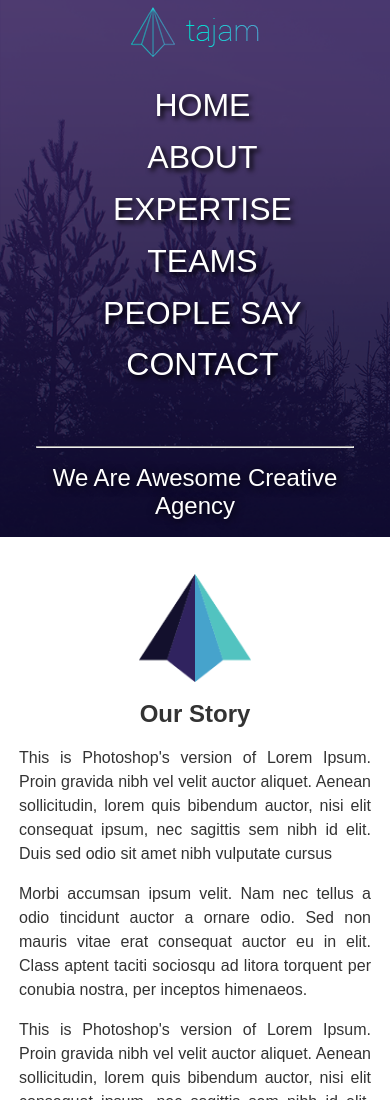
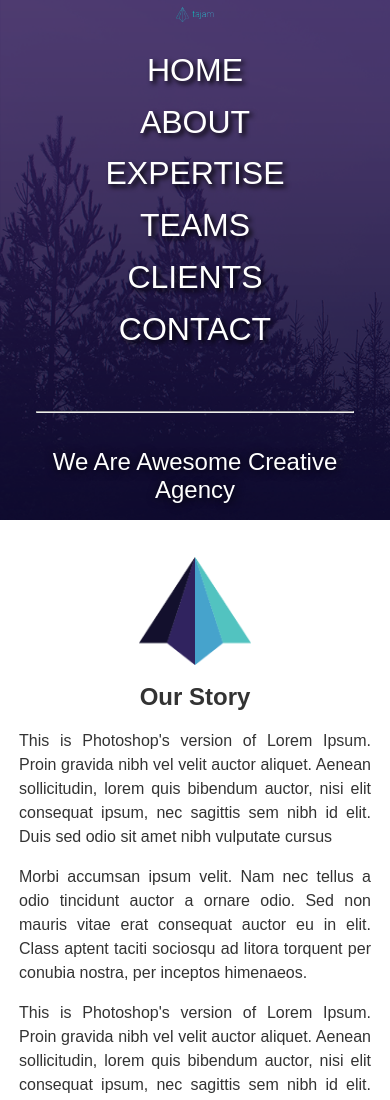
Before and after one commit to ViktorETH/LandingPage-Sass, a website: page index.html in a window 390 px wide. Shown: the top 1100 px of the page. Drawn offline with nearby package versions, Linux system fonts and the light colour scheme.

Commit message:
Made several edits

```diff
--- a/app/sass/main.sass
+++ b/app/sass/main.sass
@@ -58,13 +58,20 @@ header
 	.l_more
 		display: none
 
-nav
+.head_nav
 	@include item_row
 	align-items: center
 	padding-top: 2%
+	@media screen and (max-width: 1200px)
+		flex-direction: column
+		.navigation
+			width: 80%
+		.logo
+			width: 10%
 
 @media screen and (max-width: 800px)
-	nav
+	.head_nav
+		width: 100%
 		flex-direction: column
 		align-items: center
 
@@ -77,11 +84,14 @@ nav
 			font-weight: lighter
 			margin-bottom: 15%
 			margin-top: 5%
+			justify-content: space-between
 			li
 				width: 100%
 				text-align: center
 				margin: 2%
 				text-shadow: 3px 3px 5px black
+				a
+					width: 100%
 
 		.logo img
 			width: 100%
@@ -96,19 +106,26 @@ nav
 	text-transform: uppercase
 	width: 50%
 	font-weight: bold
+	flex-wrap: nowrap
 	a
 		transition: .5s
+		font-size: 1em
+
 	a:hover
 		color: #03bfcd
+
 
 .head_main
 	@include item_column
 	margin: auto
 
-h1
+.head_main_title
 	color: #fff
 	padding-top: 10%
 	text-align: center
+	@media screen and (max-width: 1200px)
+		margin-top: 10%
+		padding-top: 0
 
 .head_main p
 	color: #fff
--- a/index.html
+++ b/index.html
@@ -25,7 +25,7 @@
 					<li><a href="#about">About</a></li>
 					<li><a href="#expertise">Expertise</a></li>
 					<li><a href="#team">Teams</a></li>
-					<li><a href="#people_say">People Say</a></li>
+					<li><a href="#people_say">Clients</a></li>
 					<li><a href="#contacts">Contact</a></li>
 				</ul>
 			</nav>
```
Also changed, not shown: app/css/main.css.
